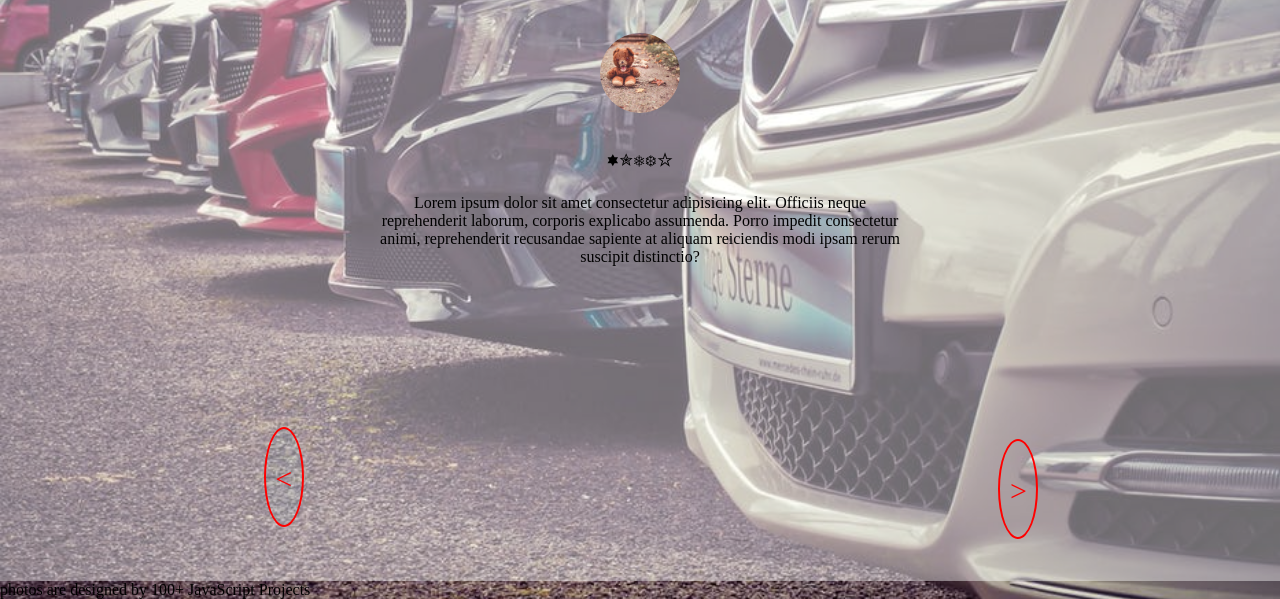
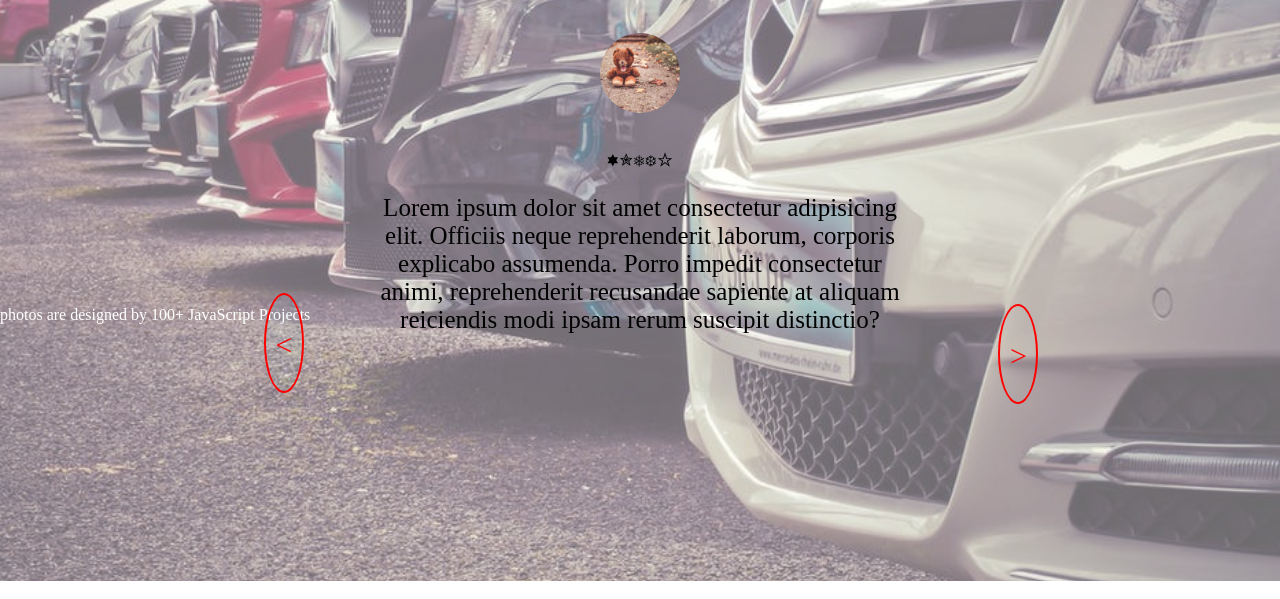
Before and after one commit to snowfishchocolate/js100.wordSlide, a plain HTML site: page index.html in a window 1280 px wide. Shown: the part 219-818 px from the top of the page. Drawn offline with Linux system fonts and the light colour scheme.

Commit message:
Update index.html

```diff
--- a/index.html
+++ b/index.html
@@ -75,6 +75,7 @@
            text-align: center;
            margin: 0 auto;
            position: relative;
+           font-size: 25px;
        }
        .text-area:empty::before{
            content: '5464';
@@ -85,6 +86,7 @@
            line-height: 100px;
            border: red 2px solid;
            font-size: 30px;
+           margin-top: -15%;
        }
        .l{
            width: 40px;
@@ -131,6 +133,10 @@
            width: 100px;
            height: 100px;
        }
+       footer{
+          color: white;
+          margin-top: 41%;
+       }
    </style>
 </head>
 <body>
@@ -172,8 +178,8 @@
                 <div class="arrow r">></div>
             </div>
         </div>
+        <footer>photos are designed by 100+ JavaScript Projects</footer>
     </div>
-    <footer>photos are designed by 100+ JavaScript Projects</footer>
     <script>
         var photo=document.querySelectorAll('.photo')
         var text=document.querySelectorAll('.text');
```
